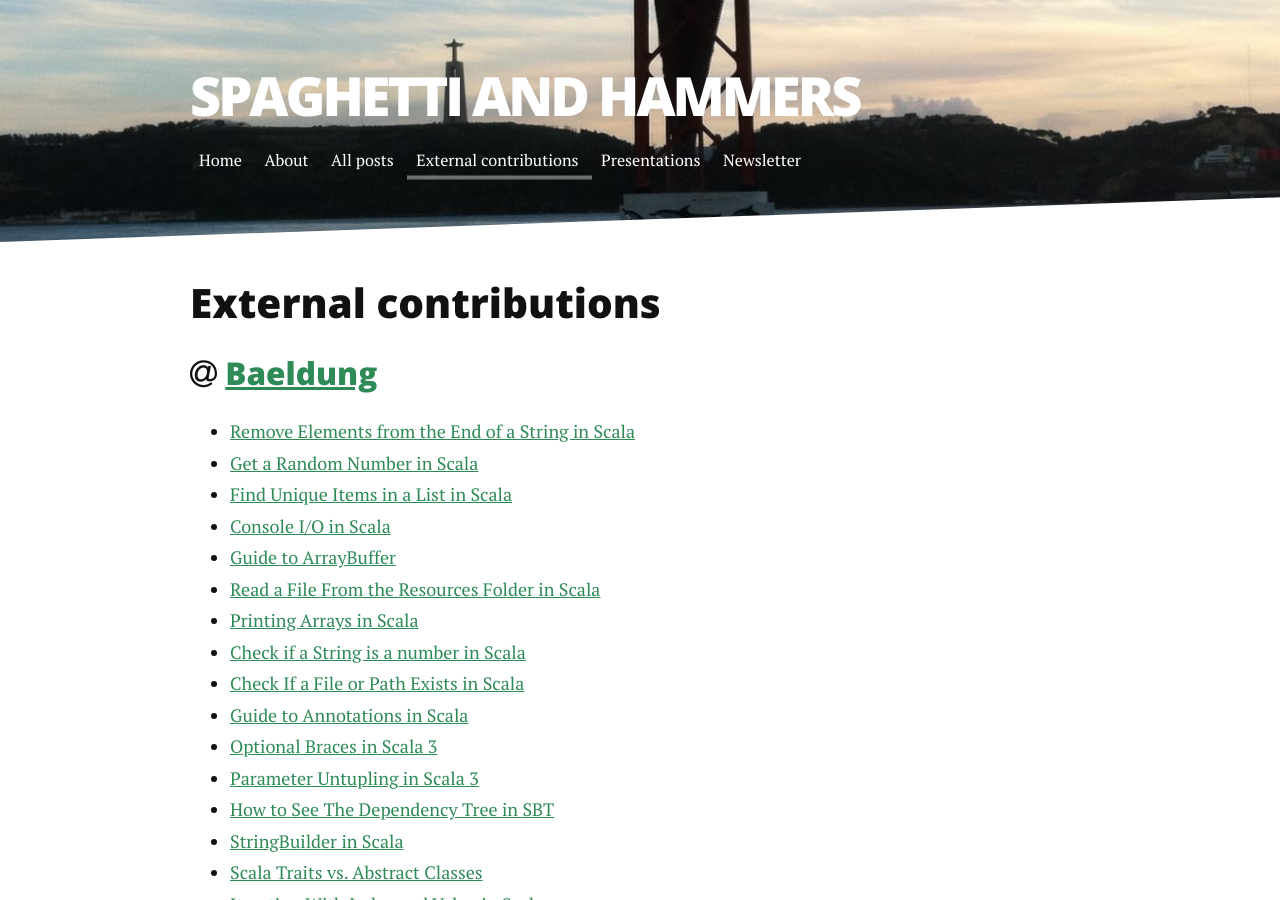
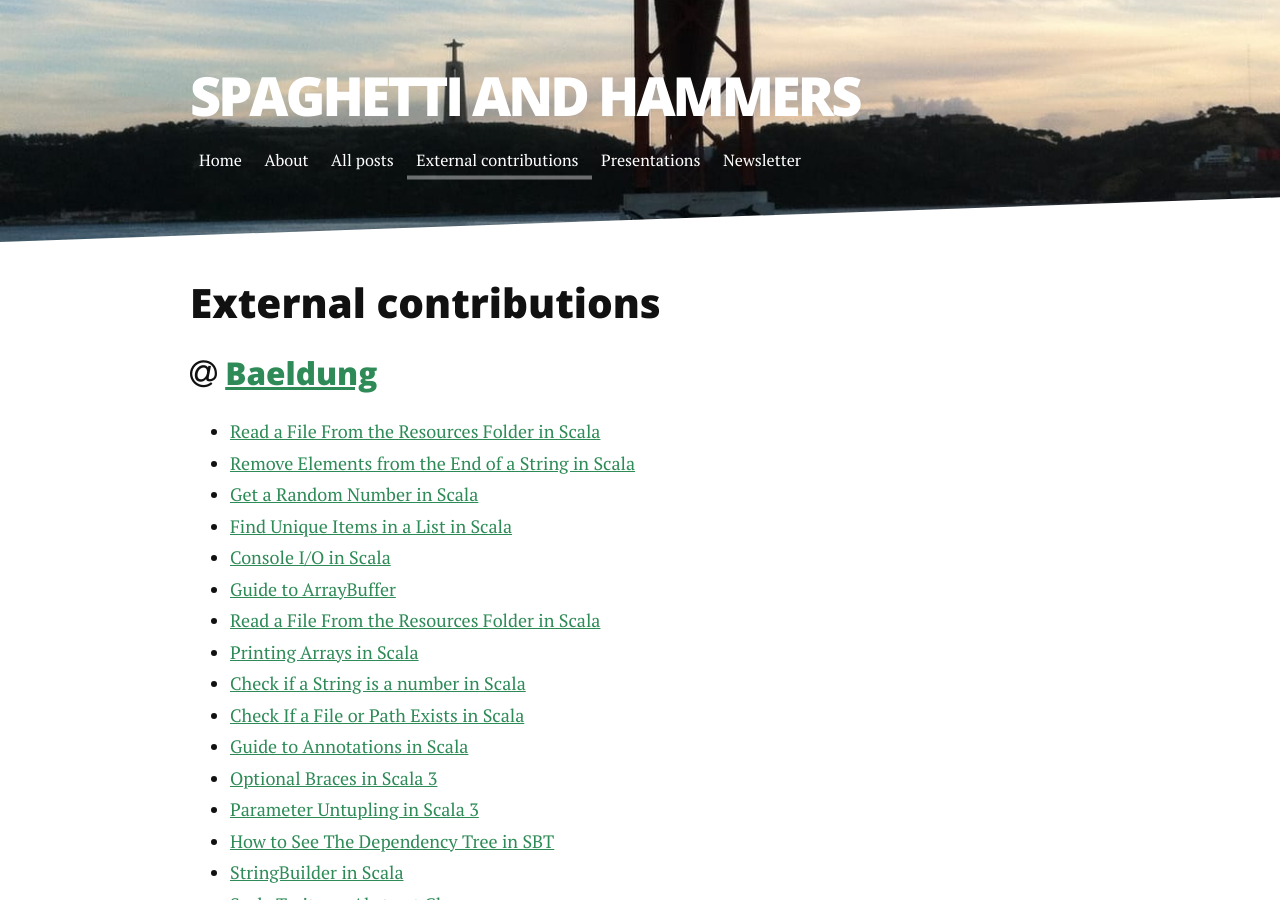
Before and after one commit to pedrorijo91/pedrorijo91.github.io, a Jekyll site: the page built from external.html, in a window 1280 px wide and 900 px high. Built offline with Jekyll 4.4.1, drawn with Linux system fonts in a browser that asks for light colours.

Commit message:
Add Read a File From the Resources Folder in Scala

```diff
--- a/external.html
+++ b/external.html
@@ -9,6 +9,7 @@ title: External contributions
   <h3 id="baeldung"><i class="fa fa-at" aria-hidden="true"></i>  <a href="https://www.baeldung.com/scala/author/pedrorijo">Baeldung</a></h3>
 
   <ul>
+    <li><a href="https://www.baeldung.com/scala/read-file-from-resources">Read a File From the Resources Folder in Scala</a></li>
     <li><a href="https://www.baeldung.com/scala/remove-elements-end-string">Remove Elements from the End of a String in Scala</a></li>
     <li><a href="https://www.baeldung.com/scala/random-number">Get a Random Number in Scala</a></li>
     <li><a href="https://www.baeldung.com/scala/unique-items-list">Find Unique Items in a List in Scala</a></li>
```
